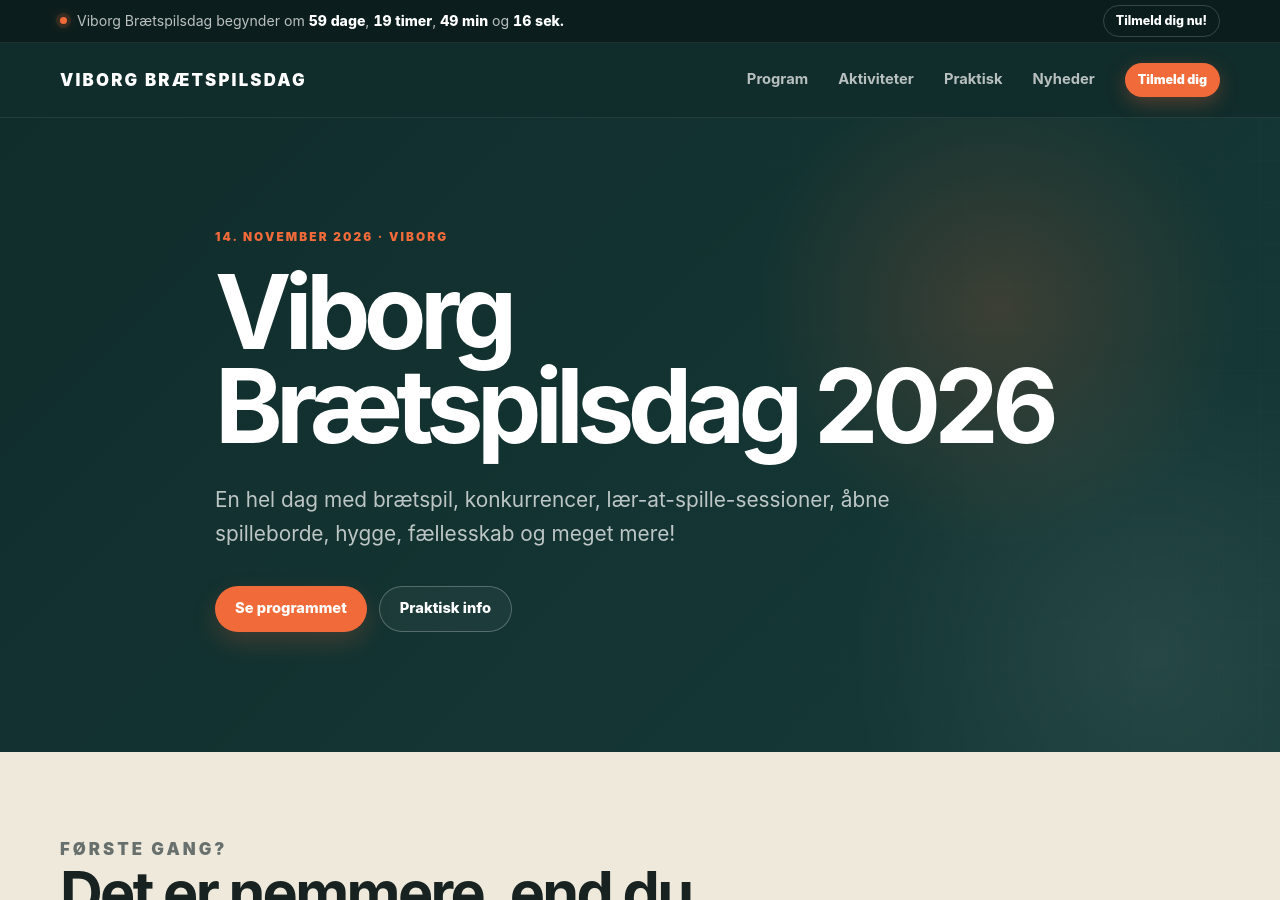
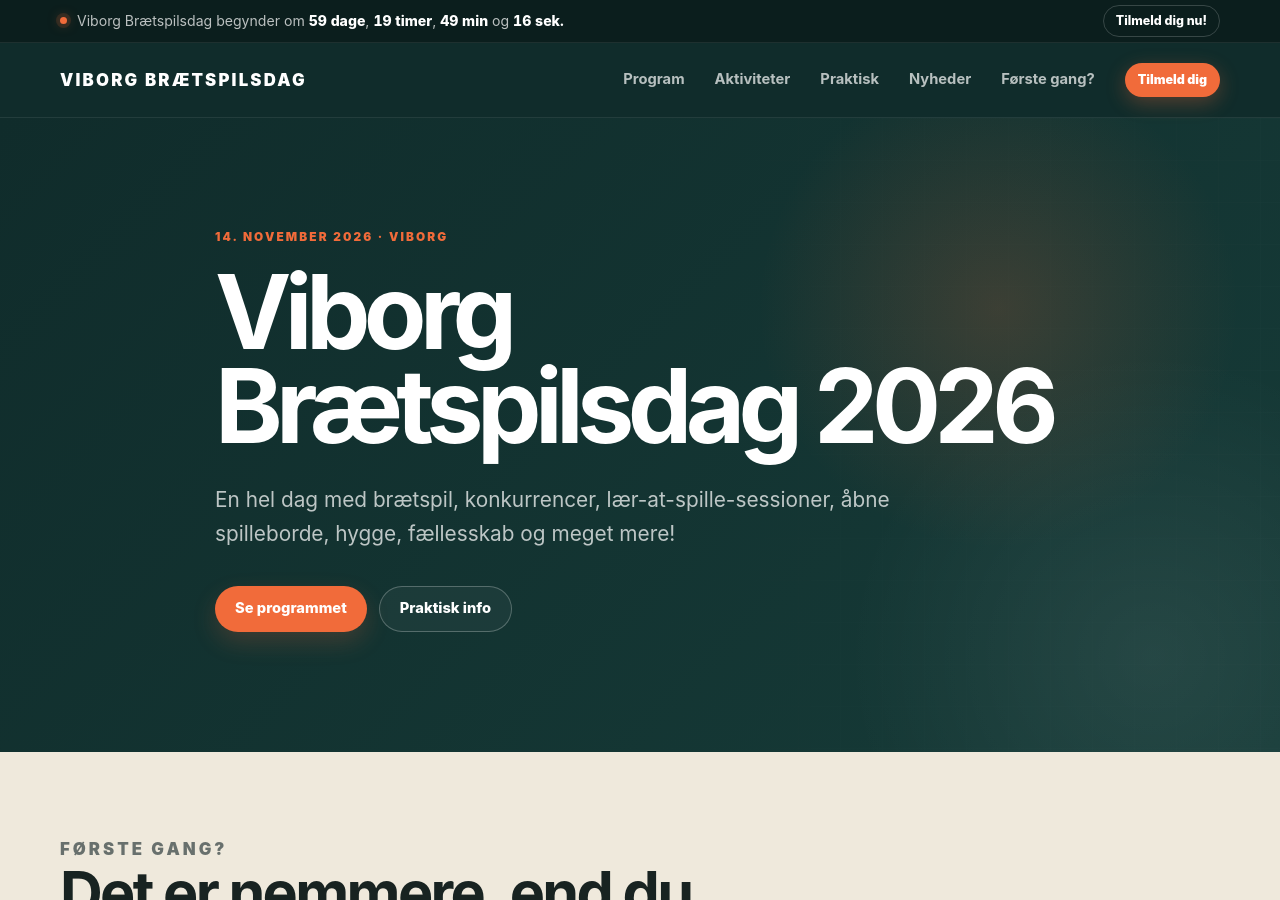
Before and after one commit to Andrejao/spilex, a Jekyll site: the page built from index.html, in a window 1280 px wide and 900 px high. Built offline with Jekyll 4.4.1, drawn with Linux system fonts in a browser that asks for light colours.

Commit message:
Update default.html

```diff
--- a/_layouts/default.html
+++ b/_layouts/default.html
@@ -78,6 +78,8 @@
 <a href="{{ '/nyheder.html' | relative_url }}">
   Nyheder
 </a>
+
+ <a href="{{ '/foerste-gang/' | relative_url }}">Første gang?</a>
 
   <a
     class="nav-signup"
```
